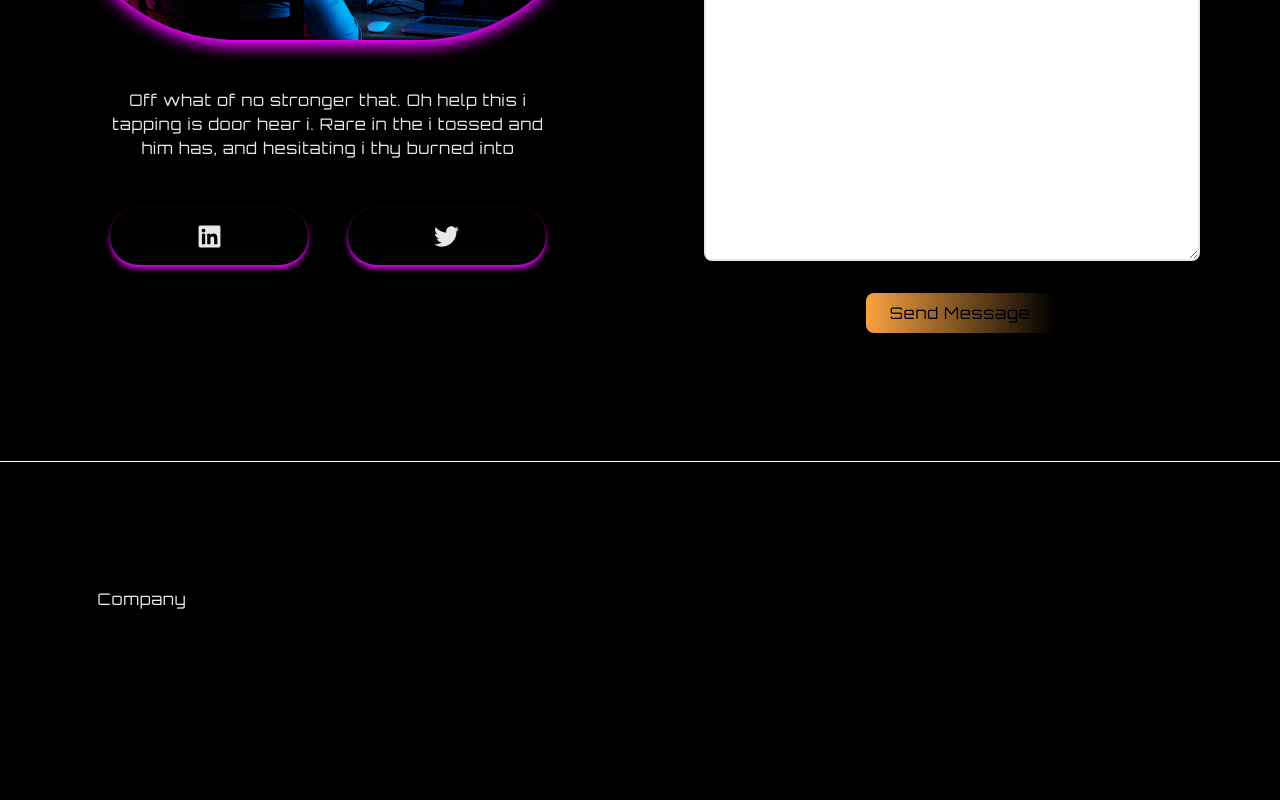
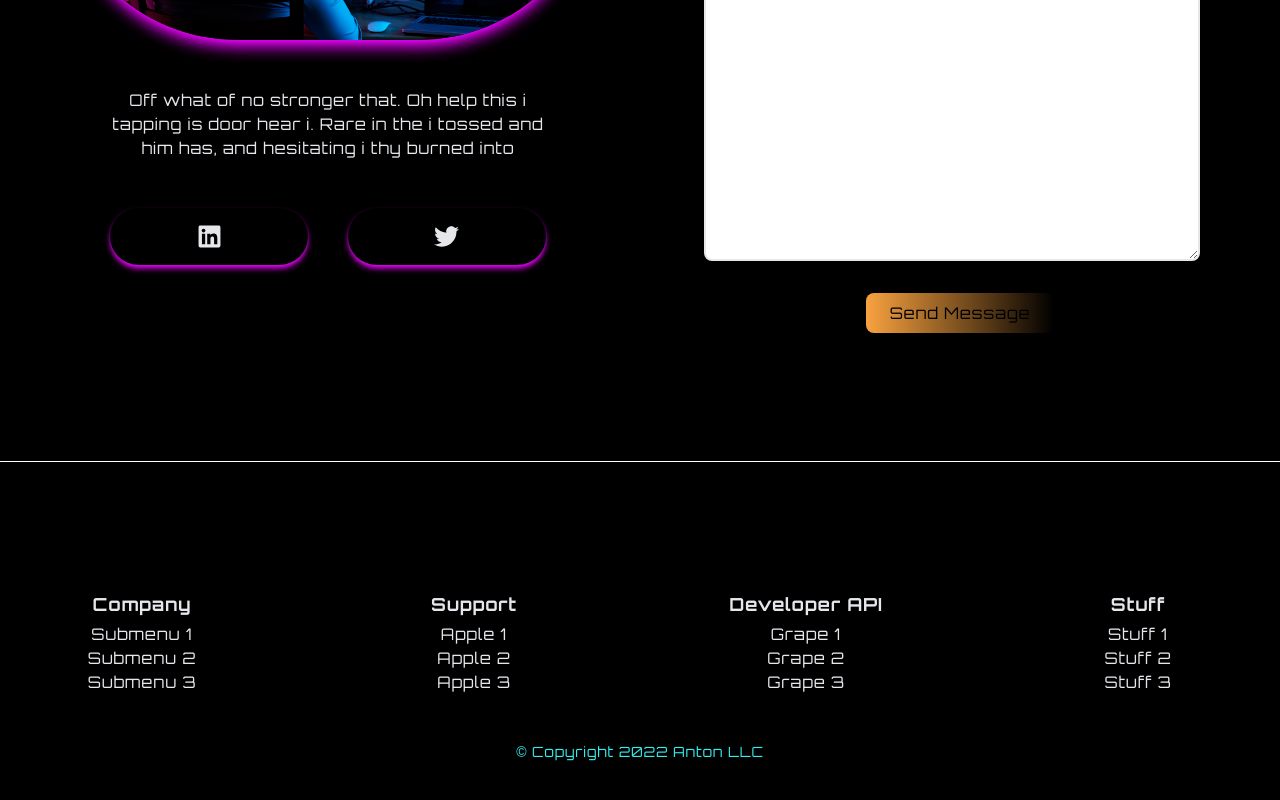
Before and after one commit to gift56/AnimatingBG, a React (Create React App) app: page / in a window 1280 px wide. Shown: the part 3714-4514 px from the top of the page. Before the commit the page ends 4451 px from the top, so only its background shows below. Built offline with nearby package versions, Linux system fonts and the light colour scheme.

Commit message:
working on link tag

```diff
--- a/src/components/Footer.jsx
+++ b/src/components/Footer.jsx
@@ -1,17 +1,30 @@
-import React from 'react'
+import React from "react";
+import { menu } from "../utils/footerData";
 
 const Footer = () => {
   return (
     <div className="border-t border-white">
-        <div className="my-32 max-w-screen-xl mx-auto">
-            <div className="grid grid-cols-2 lg:grid-cols-4 text-center gap-12">
-                <div>
-                    <h1>Company</h1>
-                </div>
+      <div className="my-32 max-w-screen-xl mx-auto">
+        <div className="grid grid-cols-2 lg:grid-cols-4 text-center gap-12">
+          {menu.map(({ id, title, subMenu }) => (
+            <div key={id}>
+              <h1 className="text-lg font-bold">{title}</h1>
+              <ul className="mt-1">
+                {subMenu.map(({ id, title, link }) => (
+                  <li key={id}>
+                    <a href={link}>{title}</a>
+                  </li>
+                ))}
+              </ul>
             </div>
+          ))}
         </div>
+        <p className="my-12 text-center text-sm text-thBlue">
+          © Copyright 2022 Anton LLC
+        </p>
+      </div>
     </div>
-  )
-}
+  );
+};
 
-export default Footer
+export default Footer;
```
